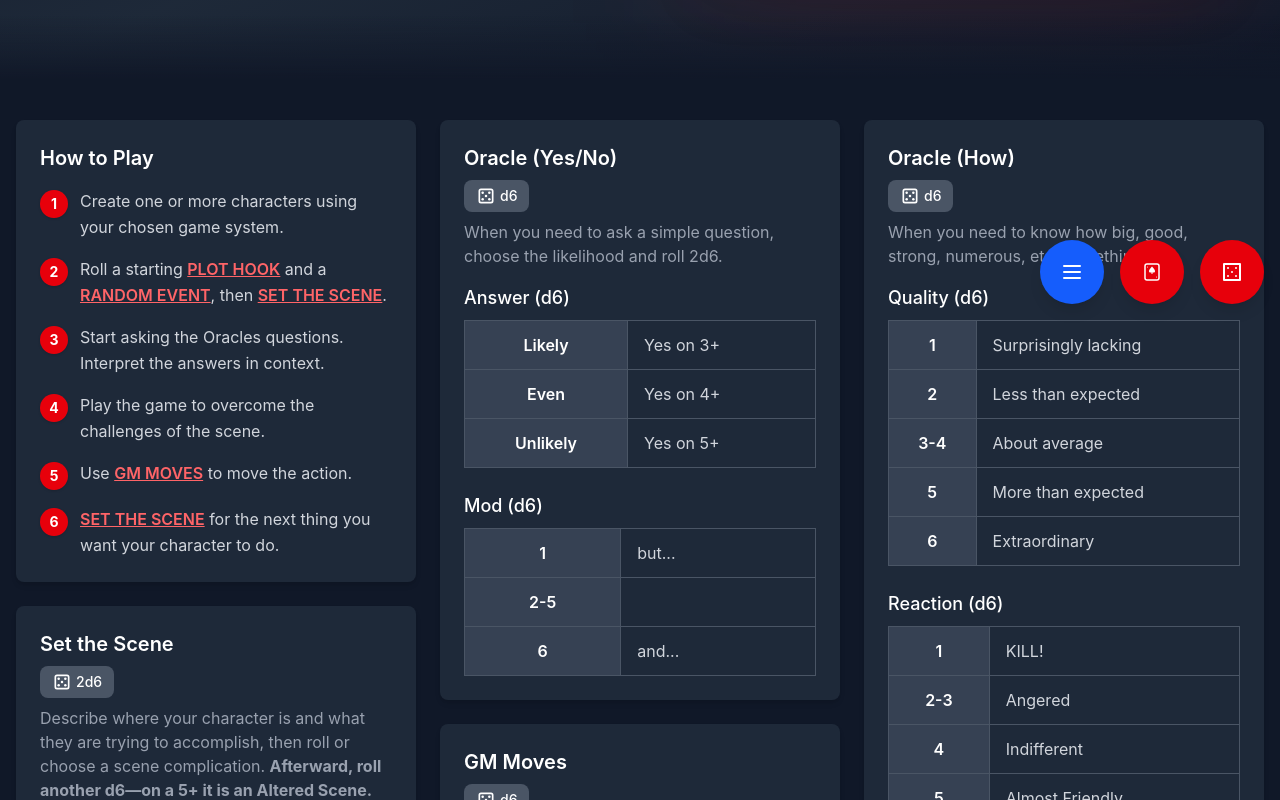
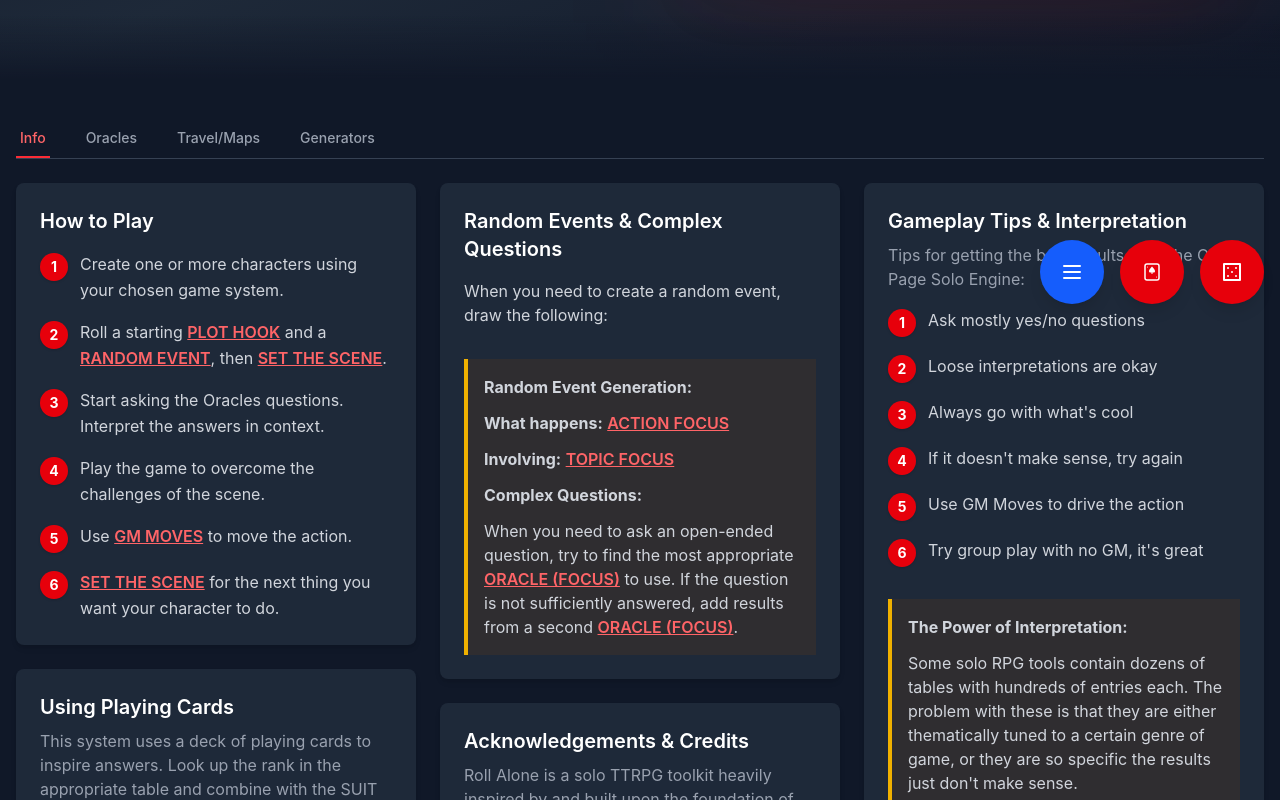
Before and after one commit to gvorbeck/rollalone, a React (Vite) app: page / in a window 1280 px wide. Shown: the part 480-1280 px from the top of the page. Built offline with nearby package versions, Linux system fonts and the light colour scheme.

Commit message:
feat: implement Tabs component for card categories and add corresponding tests

```diff
--- a/src/App.tsx
+++ b/src/App.tsx
@@ -2,6 +2,7 @@ import { FC } from "react";
 import Hero from "@/components/Hero";
 import Card from "@/components/Card";
 import Masonry from "@/components/Masonry";
+import Tabs, { TabItem } from "@/components/Tabs";
 import ErrorBoundary from "@/components/ErrorBoundary";
 import DiceRoller from "@/components/DiceRoller";
 import CardDrawer from "@/components/CardDrawer";
@@ -13,34 +14,40 @@ import { CardProps } from "@/data/definitions";
 // Import all cards from centralized index
 import * as cards from "@/data/cards";
 
-// Flatten all cards into a single array for masonry layout
-const allCards: CardProps[] = [
-  // Core Gameplay
+// Organize cards into categories
+const infoCards: CardProps[] = [
   cards.howToPlay,
+  cards.randomEvents,
+  cards.gameplayTips,
+  cards.playingCards,
+  cards.acknowledgements,
+  cards.advancedMoves,
+];
+
+const oracleCards: CardProps[] = [
   cards.oracleYesNo,
   cards.oracleHow,
   cards.setTheScene,
   cards.gmMoves,
-  cards.randomEvents,
   cards.oracleFocus,
+];
 
-  // Generators & Tools
-  cards.plotHookGenerator,
+const travelMapCards: CardProps[] = [
+  cards.hexTravel,
+  cards.hexMapper,
+  cards.dungeonCrawler,
+];
+
+const generatorCards: CardProps[] = [
   cards.npcGenerator,
   cards.genericGenerator,
-  cards.dungeonCrawler,
-  cards.hexMapper,
-  cards.hexTravel,
-  cards.advancedMoves,
-
-  // Information & Credits
-  cards.gameplayTips,
-  cards.playingCards,
-  cards.acknowledgements,
+  cards.plotHookGenerator,
 ];
 
 const App: FC = () => {
-  const cardElements = allCards.map((card, index) => (
+  // Helper function to create card elements from card data
+  const createCardElements = (cardList: CardProps[]) =>
+    cardList.map((card, index) => (
       <Card
         key={`card-${index}`}
         title={card.title}
@@ -51,6 +58,42 @@ const App: FC = () => {
         rollable={card.rollable}
       />
     ));
+
+  // Create tab items with masonry layouts
+  const tabItems: TabItem[] = [
+    {
+      id: "info",
+      label: "Info",
+      content: (
+        <Masonry className="w-full">{createCardElements(infoCards)}</Masonry>
+      ),
+    },
+    {
+      id: "oracles",
+      label: "Oracles",
+      content: (
+        <Masonry className="w-full">{createCardElements(oracleCards)}</Masonry>
+      ),
+    },
+    {
+      id: "travel-maps",
+      label: "Travel/Maps",
+      content: (
+        <Masonry className="w-full">
+          {createCardElements(travelMapCards)}
+        </Masonry>
+      ),
+    },
+    {
+      id: "generators",
+      label: "Generators",
+      content: (
+        <Masonry className="w-full">
+          {createCardElements(generatorCards)}
+        </Masonry>
+      ),
+    },
+  ];
 
   return (
     <ErrorBoundary>
@@ -74,7 +117,7 @@ const App: FC = () => {
           >
             <h1 className="sr-only">Roll Alone - Solo Tabletop RPG Toolkit</h1>
             <section aria-label="RPG toolkit cards">
-              <Masonry className="w-full">{cardElements}</Masonry>
+              <Tabs items={tabItems} defaultTab="info" />
             </section>
           </main>
           <nav
--- a/src/components/Card.tsx
+++ b/src/components/Card.tsx
@@ -82,7 +82,7 @@ const Card: React.FC<CardProps> = ({
           </div>
         )}
       </header>
-      <main>{renderContent()}</main>
+      <div>{renderContent()}</div>
       {postContent && (
         <footer>
           <CardContentPostContent postContent={postContent} />
--- /dev/null
+++ b/src/components/Tabs.tsx
@@ -0,0 +1,53 @@
+import { FC, ReactNode, useState } from "react";
+import { cn } from "@/utils/cn";
+
+export interface TabItem {
+  id: string;
+  label: string;
+  content: ReactNode;
+}
+
+interface TabsProps {
+  items: TabItem[];
+  defaultTab?: string;
+  className?: string;
+}
+
+const Tabs: FC<TabsProps> = ({ items, defaultTab, className }) => {
+  const [activeTab, setActiveTab] = useState(defaultTab || items[0]?.id);
+
+  const activeContent = items.find((item) => item.id === activeTab)?.content;
+
+  return (
+    <div className={cn("w-full", className)}>
+      {/* Tab Navigation */}
+      <div className="border-b border-gray-700 mb-6">
+        <nav className="flex space-x-8" aria-label="Card categories">
+          {items.map((item) => (
+            <button
+              key={item.id}
+              onClick={() => setActiveTab(item.id)}
+              className={cn(
+                "py-2 px-1 border-b-2 font-medium text-sm transition-colors duration-200",
+                activeTab === item.id
+                  ? "border-red-500 text-red-400"
+                  : "border-transparent text-gray-400 hover:text-gray-300 hover:border-gray-600"
+              )}
+              aria-selected={activeTab === item.id}
+              role="tab"
+            >
+              {item.label}
+            </button>
+          ))}
+        </nav>
+      </div>
+
+      {/* Tab Content */}
+      <div role="tabpanel" aria-labelledby={`tab-${activeTab}`}>
+        {activeContent}
+      </div>
+    </div>
+  );
+};
+
+export default Tabs;
```
Also changed, not shown: 2 other files (tests, documents, lock files or other folders). Lines whose indentation alone changed are shown as unchanged.
